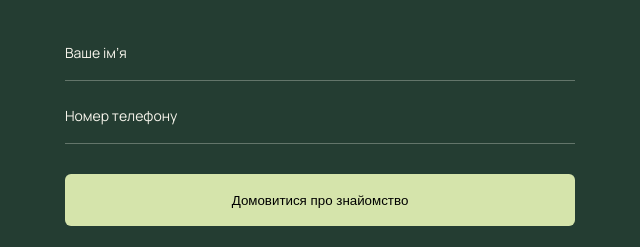
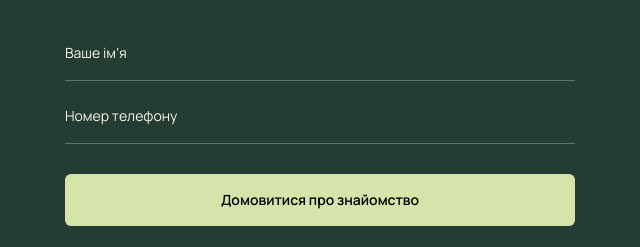
Before and after one commit to teodorovychnazar199823-glitch/My-Projects-WEB, a plain HTML site: page index.html in a window 1280 px wide. Shown: the part 3582-3829 px from the top of the page, 625-1265 px from the left. Drawn offline with Linux system fonts and the light colour scheme.

Commit message:
fixed buttons

```diff
--- a/styles.css
+++ b/styles.css
@@ -196,6 +196,7 @@ a:hover {
   font-size: 14px;
   font-weight: 600;
   line-height: 1.57;
+  font-family: Manrope, sans-serif;
 }
 
 .last-hero-text {
@@ -436,9 +437,14 @@ a:hover {
   border-style: none;
   margin-bottom: 24px;
   margin-top: 6px;
+  line-height: 1.57;
+  font-size: 14px;
+  font-family: Manrope, sans-serif;
+  font-weight: 600;
 }
 .meet-button:hover {
   color: var(--color-secondary-text);
+  cursor: pointer;
 }
 .meet-input {
   background-color: transparent;
```
